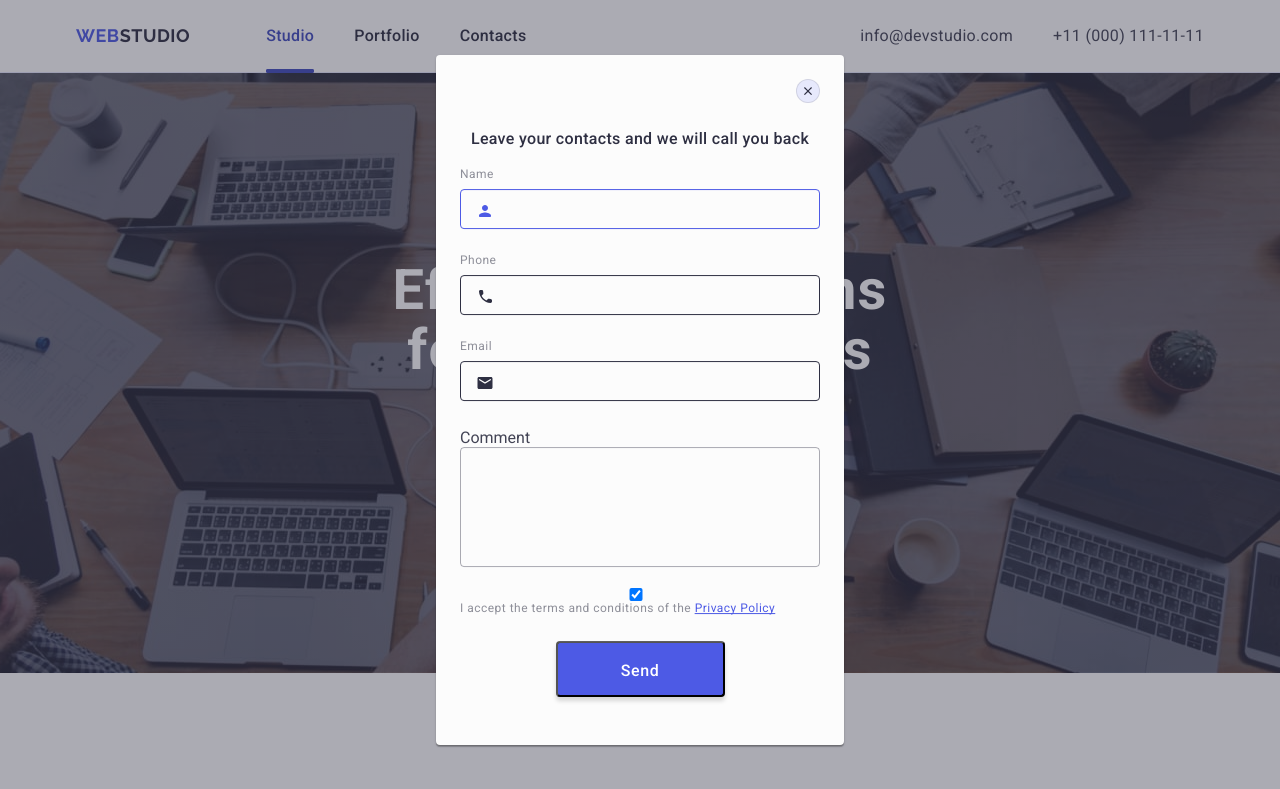
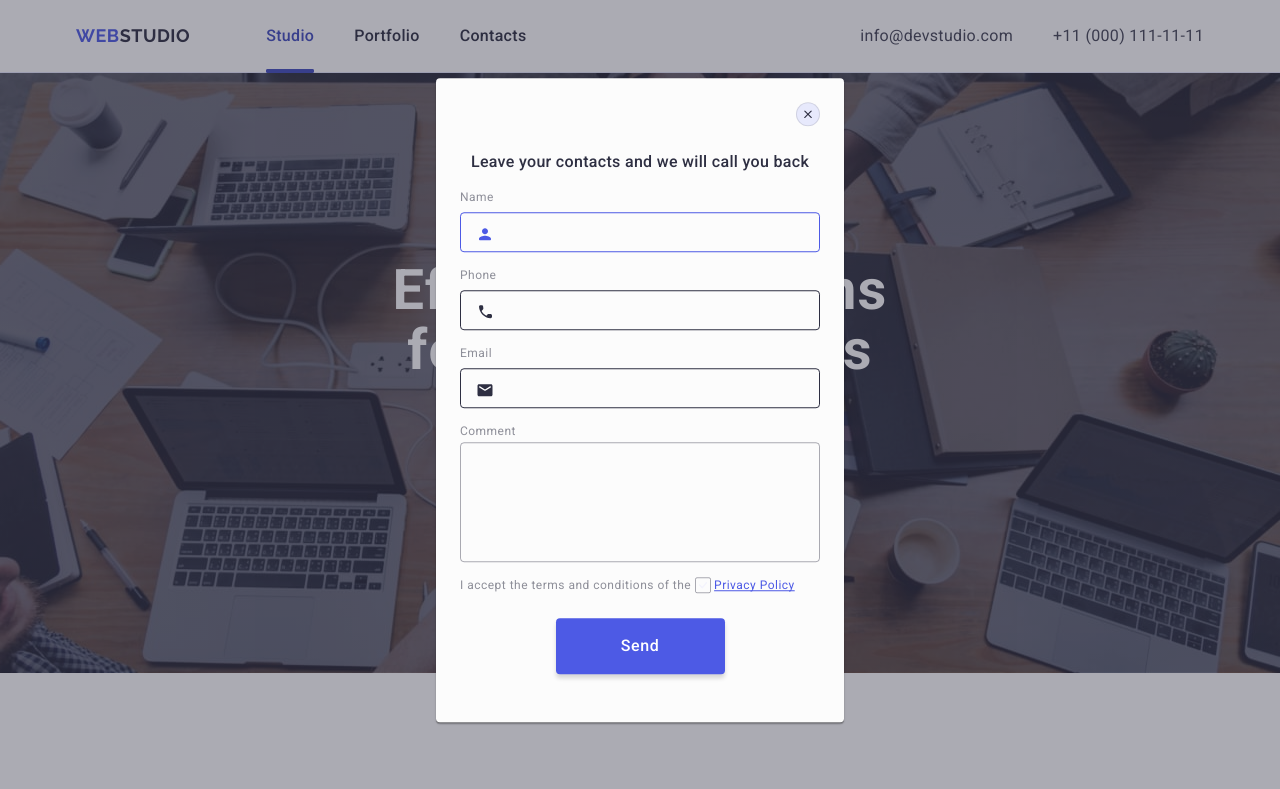
Before and after one commit to KostiukAnton/goit-markup-hw-05, a plain HTML site: page index.html in a window 1280 px wide. Shown: the top 789 px of the page. Drawn offline with nearby package versions, Linux system fonts and the light colour scheme.

Commit message:
Bug fixed

```diff
--- a/css/styles.css
+++ b/css/styles.css
@@ -602,7 +602,7 @@ transition: background-color 250ms cubic-bezier(0.4, 0, 0.2, 1);
 }
 
 .modal-label-wraper {
-    margin-bottom: 16px;
+    margin-bottom: 8px;
 }
 
 .input-title {
@@ -675,20 +675,44 @@ transition: background-color 250ms cubic-bezier(0.4, 0, 0.2, 1);
     border-color: #4D5AE5;
 }
 
+.conteiner-ckeckbox {
+    margin-bottom: 24px;
+}
+
 .checkbox-terms {
     border-radius: 2px;
     border: 1px solid rgba(46, 47, 66, 0.4);
     margin-right: 8px;
+
 }
 
-.checkbox-text {
-    font-weight: 400;
+.checkbox-title {
     font-size: 12px;
-    line-height: 1.16667;
+    line-height: 1.17;
     letter-spacing: 0.04em;
     color: #8e8f99;
-    margin-bottom: 24px;
+}
 
+.checkbox-click {
+    width: 16px;
+    height: 16px;
+    border: 1px solid rgba(46, 47, 66, 0.4);
+    border-radius: 2px;
+    transition: background-color 250ms cubic-bezier(0.4, 0, 0.2, 1), border 250ms cubic-bezier(0.4, 0, 0.2, 1), fill 250ms cubic-bezier(0.4, 0, 0.2, 1);
+    display: inline-flex;
+    align-items: center;
+    justify-content: center;
+    fill: transparent;
+
+}
+
+checkbox-terms:checked+.checkbox-title .checkbox-click {
+    background-color: #404bbf;
+    border: none;
+}
+
+.checkbox-terms:checked+.checkbox-title .checkbox-icon {
+    fill: #F4F4FD;
 }
 
 .link-privacy {
@@ -705,6 +729,7 @@ transition: background-color 250ms cubic-bezier(0.4, 0, 0.2, 1);
     padding: 16px 32px;
     min-width: 169px;
     height: 56px;
+    font-family: "Roboto", sans-serif;
     box-shadow: 0 4px 4px 0 rgba(0, 0, 0, 0.15);
     background: #4d5ae5;
     font-weight: 500;
@@ -717,7 +742,8 @@ transition: background-color 250ms cubic-bezier(0.4, 0, 0.2, 1);
     margin-left: auto;
     margin-right: auto;
     cursor: pointer;
-    transition: background 250ms cubic-bezier(0.4, 0, 0.2, 1);
+    border: none;
+    transition: background-color 250ms cubic-bezier(0.4, 0, 0.2, 1);
 }
 
 .modal-button:hover,
--- a/index.html
+++ b/index.html
@@ -494,18 +494,24 @@
                 </div>
                 <div class="modal-label-wraper">
                     <label class="input-title" for="user-comment">
+                    Comment
                     </label>
-                    Comment
                     <textarea class="modal-form-textarea" id="user-comment" name="user-comment" placeholder="Text input">
                     </textarea>
                 </div>
-                    <label class="checkbox-title" for="user-comment">
-                        </label>
-                        <input class="checkbox-terms" type="checkbox" name="user-comment" checked />
-                        <p class="checkbox-text">I accept the terms and conditions of the
+                <div class="conteiner-ckeckbox">
+                        <input class="checkbox-terms visually-hidden" id="user-privacy" type="checkbox" name="user-privacy" value="true" checked />
+                        <label class="checkbox-title" for="user-comment">
+                            I accept the terms and conditions of the
+                            <span class="checkbox-click">
+                                <svg class="checkbox-icon" width="10" height="8">
+                                    <use href="./images/icons.svg#icon-click"></use>
+                                </svg>
+                            </span>
                             <a href="" class="link-privacy">Privacy Policy</a>
-                        </p>
-                    <button class="modal-button" type="submit">Send</button>
+                            </label>
+                </div>
+                <button class="modal-button" type="submit">Send</button>
             </form>
         </div>
     </div>
```
